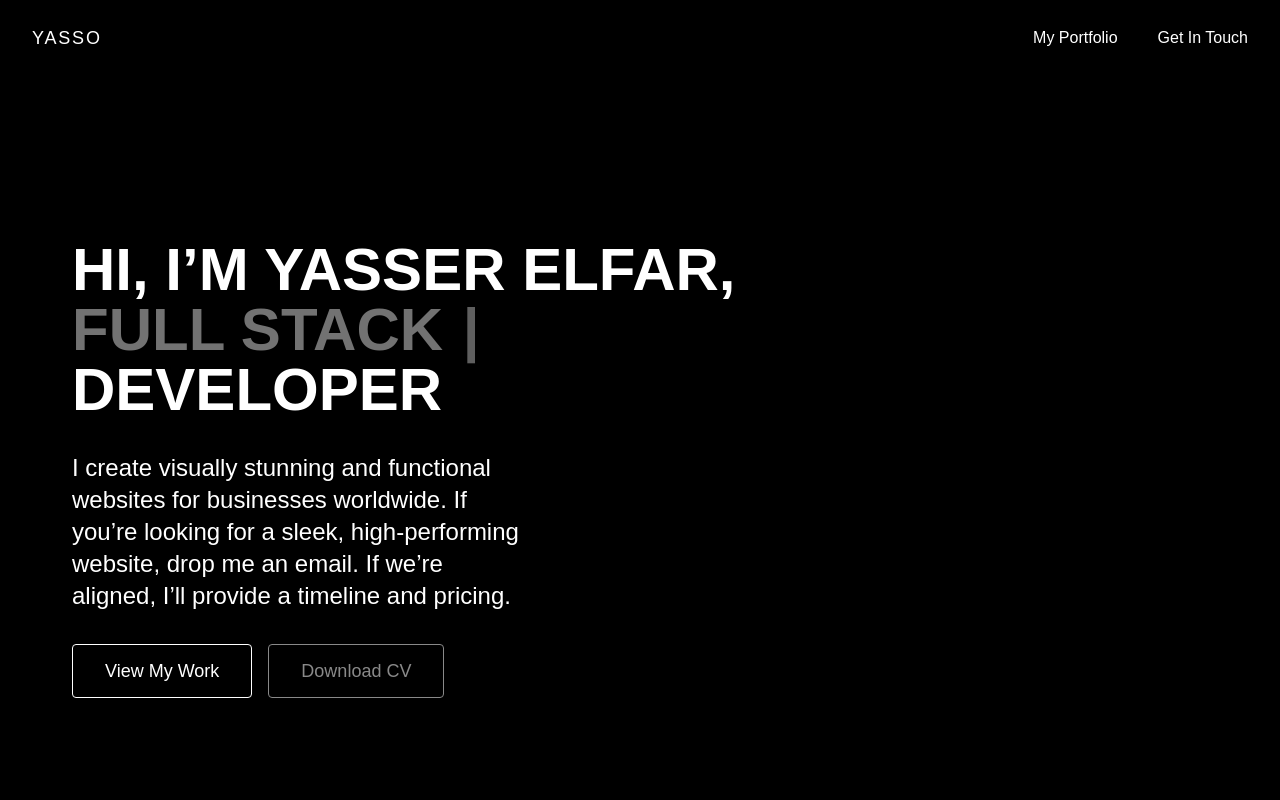
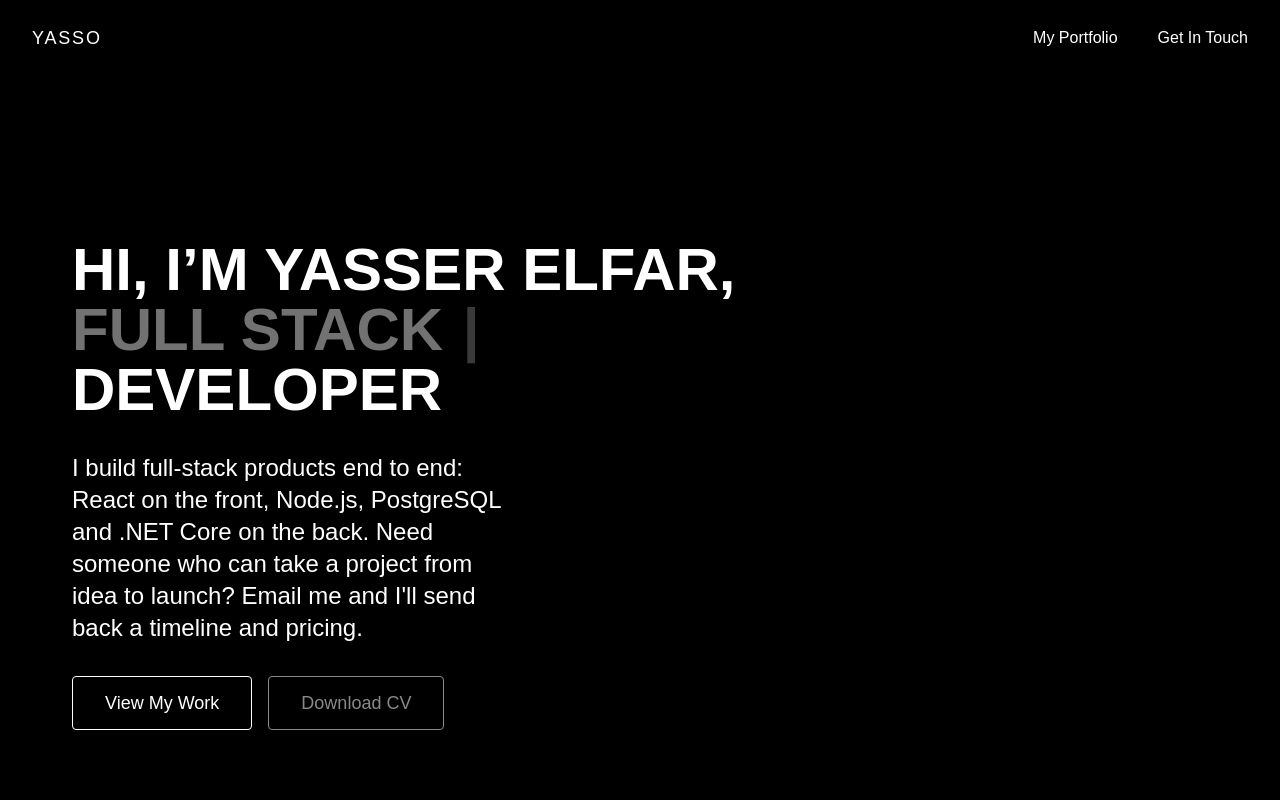
Before and after one commit to yasserelfar/yasso-portfolio, a React (Vite) app: page / in a window 1280 px wide. Shown: the top 800 px of the page. Built offline with nearby package versions, Linux system fonts and the light colour scheme.

Commit message:
Update Hero component description to better reflect full-stack capabilities and project management services

```diff
--- a/src/components/Hero.jsx
+++ b/src/components/Hero.jsx
@@ -66,8 +66,7 @@ export default function Hero() {
               transition={{ duration: 1, delay: 0.4 }}
               viewport={{ once: false }}
             >
-              I create visually stunning and functional websites for businesses worldwide. If you’re looking for a sleek, high-performing website, drop me an email. If we’re aligned, I’ll provide a timeline and pricing.
-            </motion.p>
+I build full-stack products end to end: React on the front, Node.js, PostgreSQL and .NET Core on the back. Need someone who can take a project from idea to launch? Email me and I'll send back a timeline and pricing.            </motion.p>
             <div className="flex flex-col sm:flex-row gap-4">
               <motion.a
                 href="#portfolio"
```
